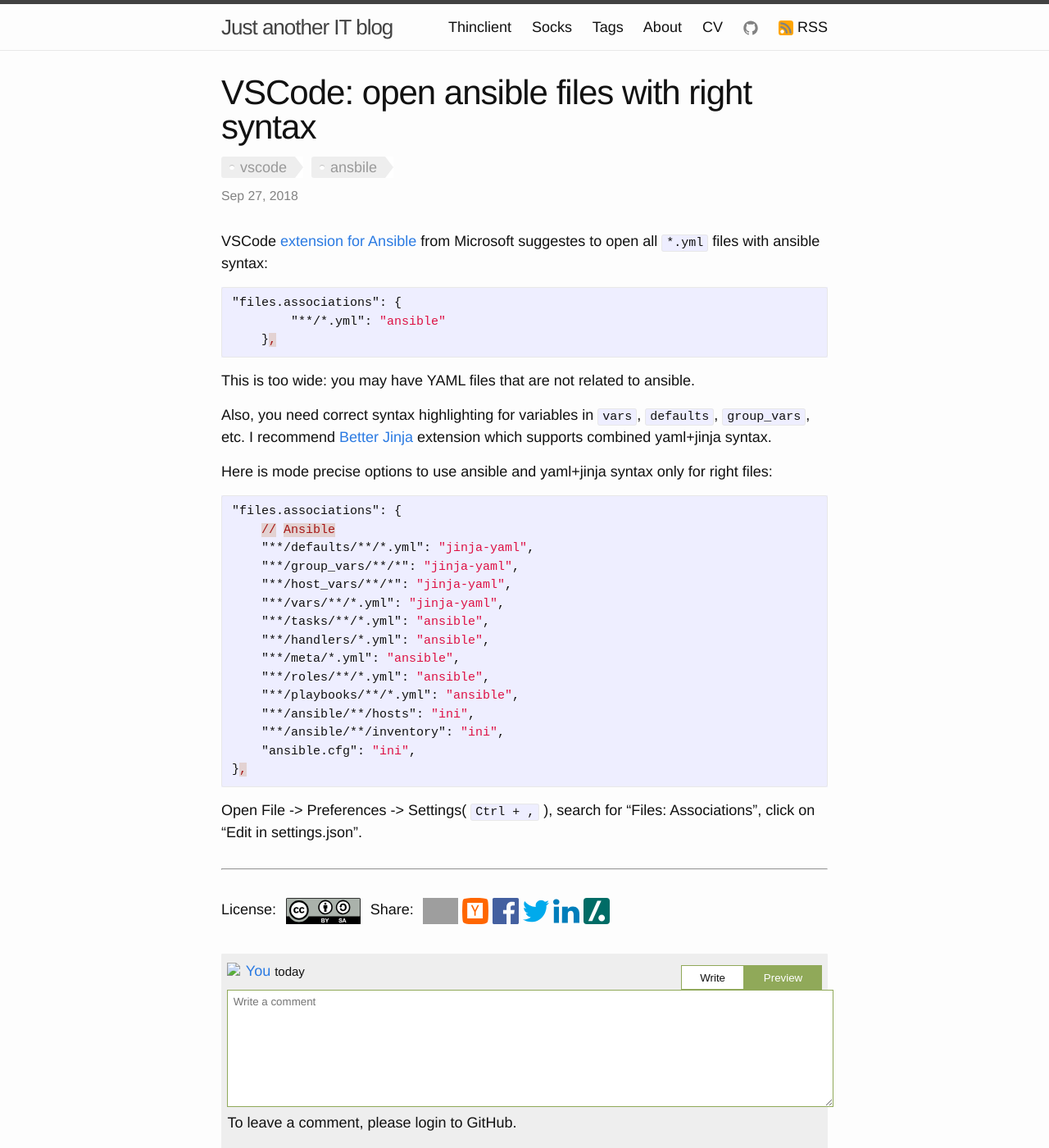
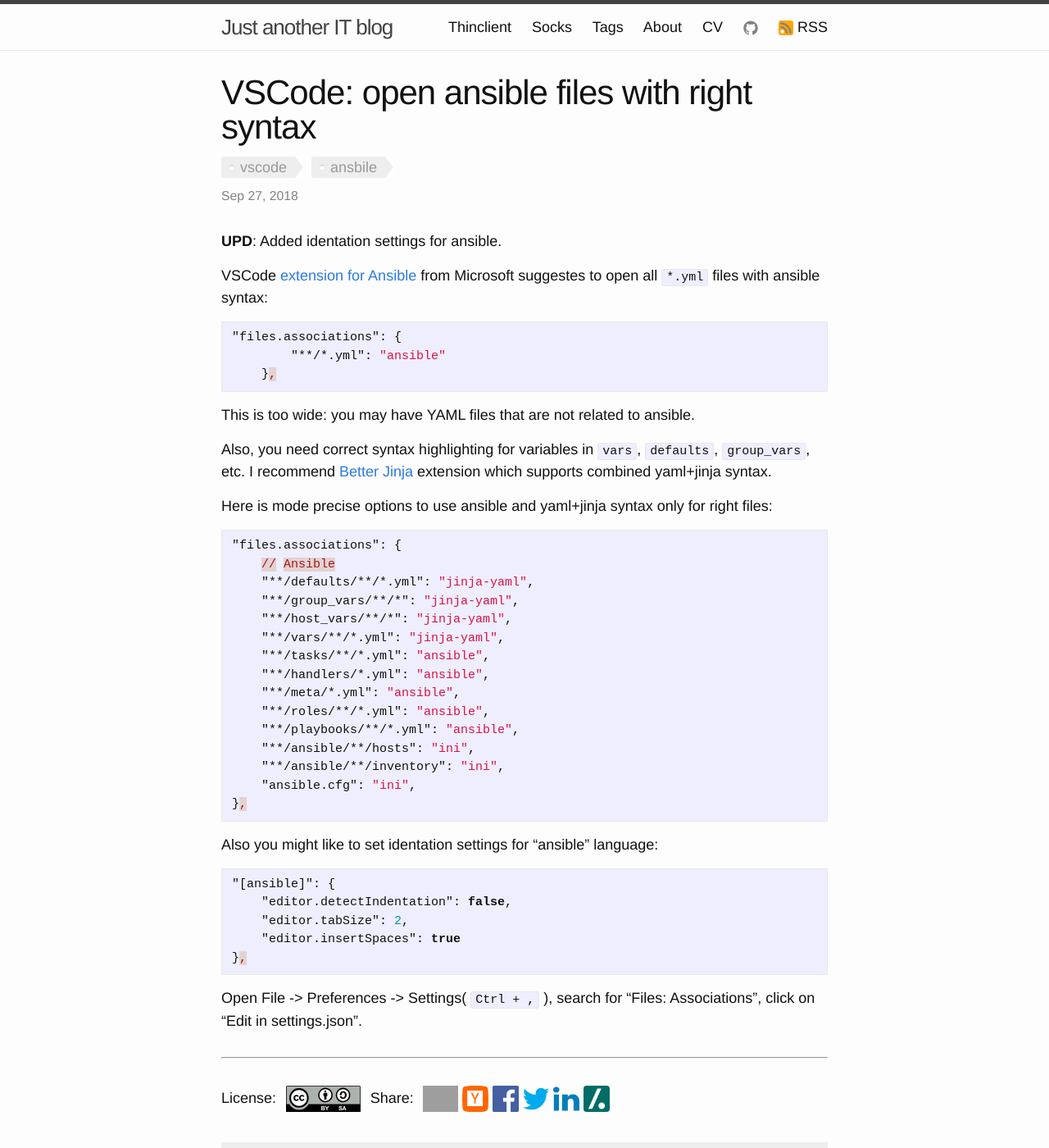
Before and after one commit to selivan/selivan.github.io, a Jekyll site: the page built from _posts/2018-09-27-vscode-ansible-files-open-right-syntax.md, in a window 1280 px wide and 1400 px high. Shown: the whole window at 82% size. Built offline with Jekyll 4.4.1, drawn with Linux system fonts in a browser that asks for light colours; grey boxes are pictures that could not be loaded.

Commit message:
Update 2018-09-27-vscode-ansible-files-open-right-syntax.md

````diff
--- a/_posts/2018-09-27-vscode-ansible-files-open-right-syntax.md
+++ b/_posts/2018-09-27-vscode-ansible-files-open-right-syntax.md
@@ -3,6 +3,8 @@
 title:  "VSCode: open ansible files with right syntax"
 tags: [vscode,ansbile]
 ---
+
+**UPD**: Added identation settings for ansible.
 
 VSCode [extension for Ansible](https://marketplace.visualstudio.com/items?itemName=vscoss.vscode-ansible#user-content-syntax-highlighting) from Microsoft suggestes to open all `*.yml` files with ansible syntax:
 
@@ -36,4 +38,14 @@
 },
 ```
 
+Also you might like to set identation settings for "ansible" language:
+
+```json
+"[ansible]": {
+    "editor.detectIndentation": false,
+    "editor.tabSize": 2,
+    "editor.insertSpaces": true
+},
+```
+
 Open File -> Preferences -> Settings( `Ctrl + ,` ), search for "Files: Associations", click on "Edit in settings.json".
````
